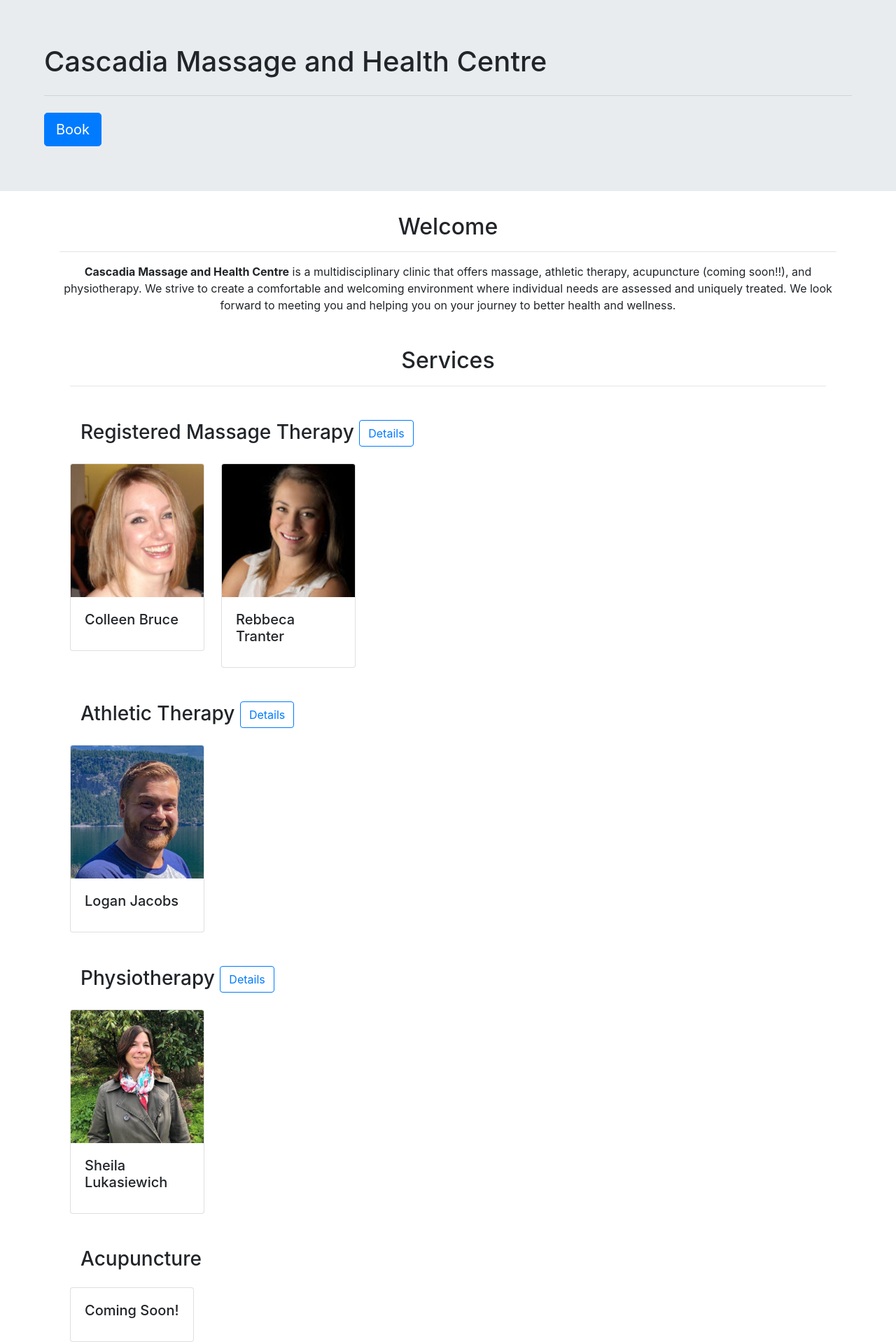
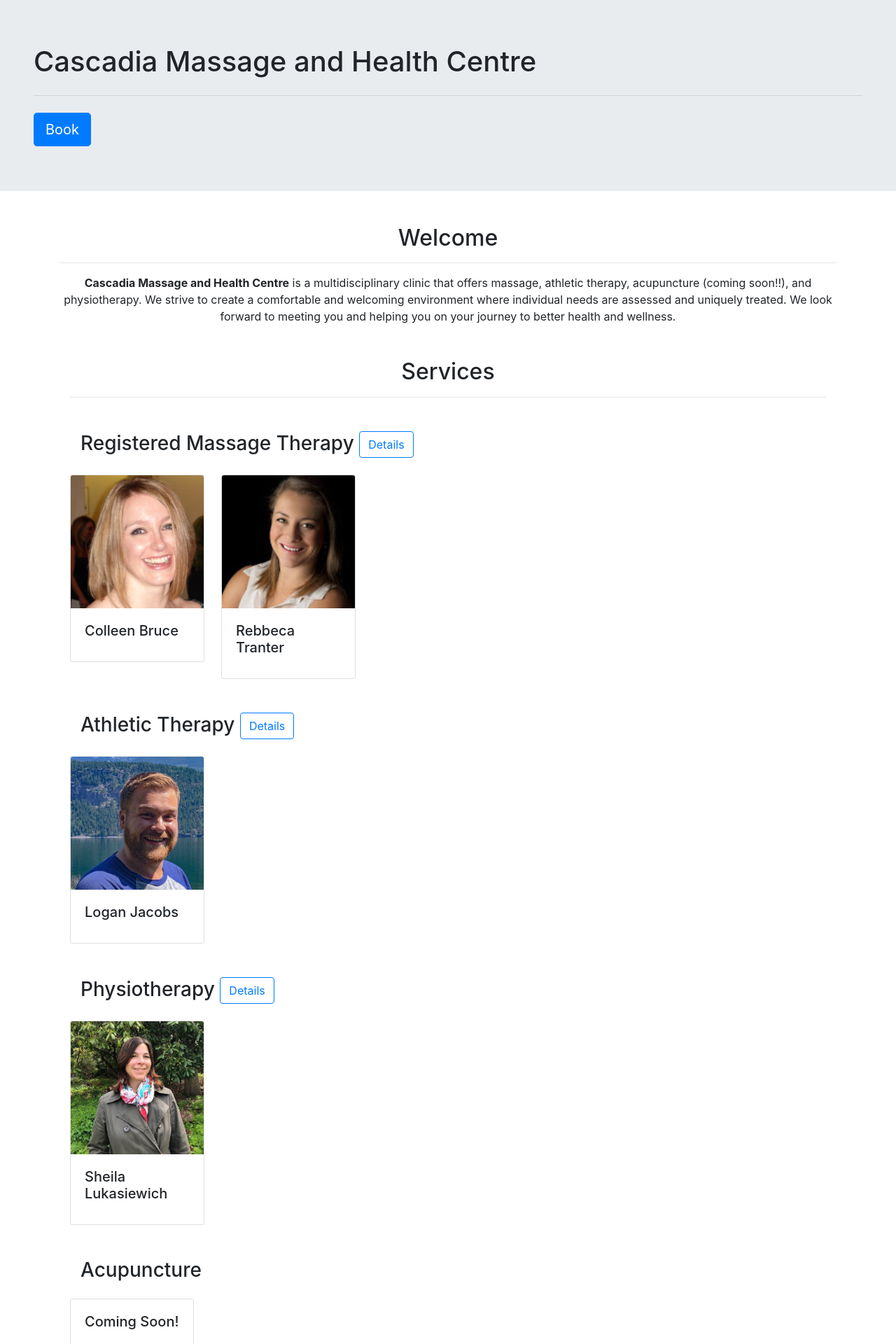
Before and after one commit to cbrucermt/cascadiahealth, a Jekyll site: the page built from index.html, in a window 1280 px wide. Shown: the top 1920 px of the page at 70% size. Built offline with Jekyll 4.4.1, drawn with Linux system fonts in a browser that asks for light colours; some web fonts are replaced; the list of posts is cut into pages by our own code.

Commit message:
Improve spacing for banner and map

```diff
--- a/_includes/contact.html
+++ b/_includes/contact.html
@@ -3,7 +3,7 @@
     <h2>Get in touch!</h2>
     <hr />
   </div>
-  <div class="row">
+  <div class="row pb-4">
     <div class="col-md-6 text-center">
       <p>{{ site.title }} <br />
         103-3581 Shelbourne St. <br />
--- a/_layouts/main.html
+++ b/_layouts/main.html
@@ -4,8 +4,8 @@
   {% include head.html %}
 
   <body>
-    <header class="jumbotron jumbotron-fluid px-5">
-      <div class="container-fluid">
+    <header class="jumbotron jumbotron-fluid mb-5">
+      <div class="container-fluid px-5">
         <h1>{{ site.title }}</h1>
         <p class="lead">{{ site.description }}</p>
         <hr class="my-4">
```
